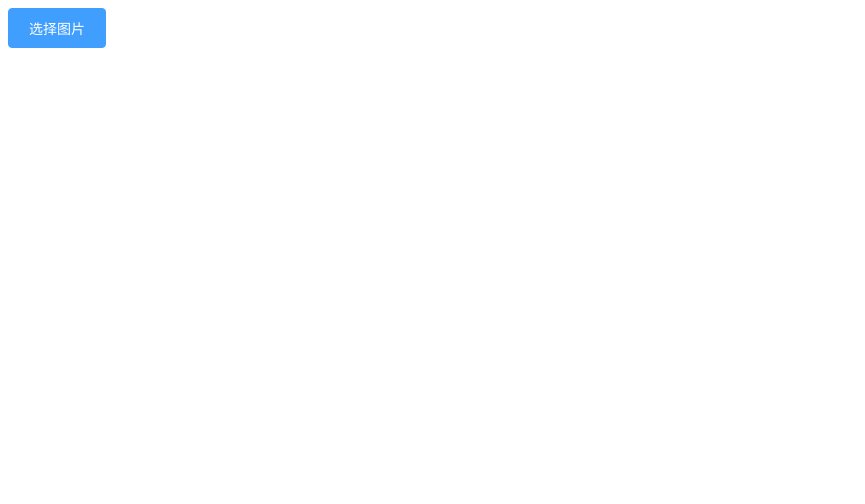
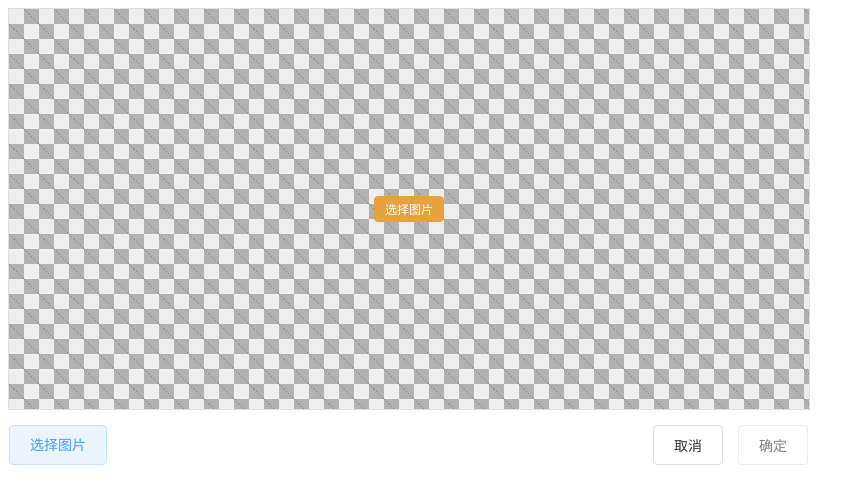
Before and after one commit to yi-boide/vue-image-cropper, a Vue app: page / in a window 1280 px wide. Shown: the top 504 px of the page, without its empty margins (0-865 px from the left). Built offline with nearby package versions, Linux system fonts and the light colour scheme.

Commit message:
upd: 功能优化

```diff
--- a/packages/ImageCropper/index.ts
+++ b/packages/ImageCropper/index.ts
@@ -2,7 +2,7 @@
  * @Author: Marvin 454846659@qq.com
  * @Date: 2023-10-17 17:26:47
  * @LastEditors: Marvin 454846659@qq.com
- * @LastEditTime: 2023-10-20 16:54:37
+ * @LastEditTime: 2023-10-20 17:33:59
  * @FilePath: /vue-image-cropper/packages/ImageCropper/index.ts
  * @Description: ImageCropper
  *
@@ -12,7 +12,7 @@ import ImageCropper from './index.vue';
 export type { ImageCropperProps } from './props';
 import { App } from 'vue';
 
-const version = '0.0.2'
+const version = '0.0.3'
 
 // 定义 install 方法
 const install = (app: App): void => {
--- a/packages/ImageCropper/index.vue
+++ b/packages/ImageCropper/index.vue
@@ -1,7 +1,6 @@
 <template>
   <div>
     <div @click="open()" v-if="showChooseBtn && isModal">
-      <slot name="openImgCutter"></slot>
       <slot name="open"></slot>
     </div>
     <button type="button" v-if="!$slots.openImgCutter && !$slots.open && isModal" class="btn btn-primary" @click="open()">
@@ -121,7 +120,7 @@
               <div class="i-dialog-footer" style="height: 40px">
                 <input @change="putImgToCanv" ref="inputFileRef" type="file" accept="image/gif, image/jpeg ,image/png"
                   style="width: 1px; height: 1px; border: none; opacity: 0" />
-                <span @click="chooseImg">
+                <span @click="onChooseImg">
                   <slot name="choose">
                     <div class="btn btn-primary btn-primary-plain" v-if="showChooseBtn">
                       {{ label }}
@@ -439,12 +438,7 @@ const props: ImageCropperPropsInner = defineProps({
     type: Boolean,
     default: true,
     required: false
-  },
-  customParams: {
-    // 自定义参数 返回结果时会带入此值
-    default: null,
-    required: false,
-  },
+  }
 })
 
 const toolBoxRef = ref()
@@ -571,7 +565,7 @@ const ratio = computed(() => {
 
 const { visible, drawImg, toolBox, dropImg, rotateImg, rotateControl, controlBox, } = toRefs(state)
 
-const emit = defineEmits(['onPrintImg', 'error', 'onChooseImg', 'onClearAll', 'cutDown'])
+const emit = defineEmits(['onPrintImg', 'error', 'chooseImg', 'onClearAll', 'cutDown'])
 
 // 开启裁剪
 const open = (img?: HTMLImageElement) => {
@@ -604,7 +598,6 @@ const open = (img?: HTMLImageElement) => {
 
   // 如果传入了图片
   if (img && typeof img == 'object' && img.src) {
-    if (img.name) {
     let $image = new Image();
 
     if (props.crossOrigin) {
@@ -622,7 +615,6 @@ const open = (img?: HTMLImageElement) => {
     $image.onerror = (e) => {
       console.error('图片加载失败');
       emit('error', {
-          customParams: props.customParams,
         event: e,
         msg: '图片加载失败',
       });
@@ -644,10 +636,7 @@ const open = (img?: HTMLImageElement) => {
     $image.src = img.src;
     state.cutImageObj = $image;
     document.body.appendChild($image);
-      emit('onChooseImg', img, props.customParams);
-    } else {
-      throw new Error('传入参数必须包含：src,name');
-    }
+    emit('chooseImg', img);
   } else {
     state.visible = true;
     nextTick(() => {
@@ -668,7 +657,7 @@ const close = () => {
   }
 }
 // 选择图片 e.stopPropagation();
-const chooseImg = () => {
+const onChooseImg = () => {
   inputFileRef.value?.click();
 }
 const importImgToCanv = (img: HTMLImageElement) => {
@@ -742,8 +731,7 @@ const putImgToCanv = (e: Event) => {
             // file.name = changeFileName(file.name, props.fileType);
             emit('cutDown', {
               fileName: changeFileName(file.name, props.fileType),
-              file: file,
-              customParams: props.customParams,
+              file: file
             });
             return;
           }
@@ -781,7 +769,7 @@ const putImgToCanv = (e: Event) => {
         }
       }, 200);
     };
-    emit('onChooseImg', file, props.customParams);
+    emit('chooseImg', file);
   }
 }
 const putToolBox = () => {
@@ -864,7 +852,7 @@ const clearAll = () => {
   state.rotateImg.angle = 0;
   turnReset();
   clearCutImageObj();
-  emit('onClearAll', props.customParams);
+  emit('onClearAll');
 }
 
 // 删除创建的图片对象
@@ -1478,7 +1466,6 @@ const cropPicture = (doNotReset: boolean) => {
                   if (!doNotReset) {
                     props.isFinishClose && close();
                     emit('cutDown', {
-                      customParams: props.customParams,
                       fileName,
                       blob: newBlob,
                       file: dataURLtoFile(
@@ -1493,7 +1480,6 @@ const cropPicture = (doNotReset: boolean) => {
                   } else {
                     if (props.previewMode) {
                       emit('onPrintImg', {
-                        customParams: props.customParams,
                         fileName,
                         blob: newBlob,
                         file: dataURLtoFile(
--- a/packages/ImageCropper/props.ts
+++ b/packages/ImageCropper/props.ts
@@ -2,8 +2,8 @@
  * @Author: Marvin 454846659@qq.com
  * @Date: 2023-10-17 17:26:47
  * @LastEditors: Marvin 454846659@qq.com
- * @LastEditTime: 2023-10-20 15:18:45
- * @FilePath: /portal-vue3/packages/image-cropper/packages/ImageCropper/props.ts
+ * @LastEditTime: 2023-10-20 17:50:47
+ * @FilePath: /vue-image-cropper/packages/ImageCropper/props.ts
  * @Description: ImageCropper相关类型定义
  *
  * Copyright (c) 2023 by Marvin, All Rights Reserved.
@@ -41,7 +41,6 @@ export type ImageCropperPropsInner = {
   DoNotDisplayCopyright: boolean;
   quality: number;
   isFinishClose: boolean;
-  customParams?: any;
 };
 // 将ImageCropperProps转换一份全为可选的类型
 export type ImageCropperProps = {
--- a/packages/index.ts
+++ b/packages/index.ts
@@ -1,7 +1,7 @@
 import type { App } from 'vue'
 import { ImageCropper } from './ImageCropper'
 
-const version = '1.0.0'
+const version = '0.0.3'
 
 // 定义 install 方法
 const install = (app: App): void => {
--- a/src/App.vue
+++ b/src/App.vue
@@ -2,16 +2,30 @@
  * @Author: Marvin 454846659@qq.com
  * @Date: 2023-10-19 17:42:53
  * @LastEditors: Marvin 454846659@qq.com
- * @LastEditTime: 2023-10-20 15:42:57
- * @FilePath: /portal-vue3/packages/image-cropper/src/App.vue
+ * @LastEditTime: 2023-10-20 22:27:30
+ * @FilePath: /vue-image-cropper/src/App.vue
  * @Description:
  *
  * Copyright (c) 2023 by Marvin, All Rights Reserved.
 -->
 <template>
-  <image-cropper></image-cropper>
+  <image-cropper :isModal="false" @cutDown="cutDown" @onPrintImg="onPrintImg">
+    <template #open></template>
+  </image-cropper>
+  <img style="width: 200px;" :src="imgUrl" :alt="imgUrl">
 </template>
 
 <script lang="ts" setup>
+import { ref } from 'vue';
 
+const imgUrl = ref('')
+const cutDown = (data: any) => {
+  console.log(data);
+  imgUrl.value = data.dataURL
+}
+const onPrintImg = (data: any) => {
+  console.log(data);
+
+  imgUrl.value = data.dataURL
+}
 </script>
```
Lines whose indentation alone changed are shown as unchanged.
